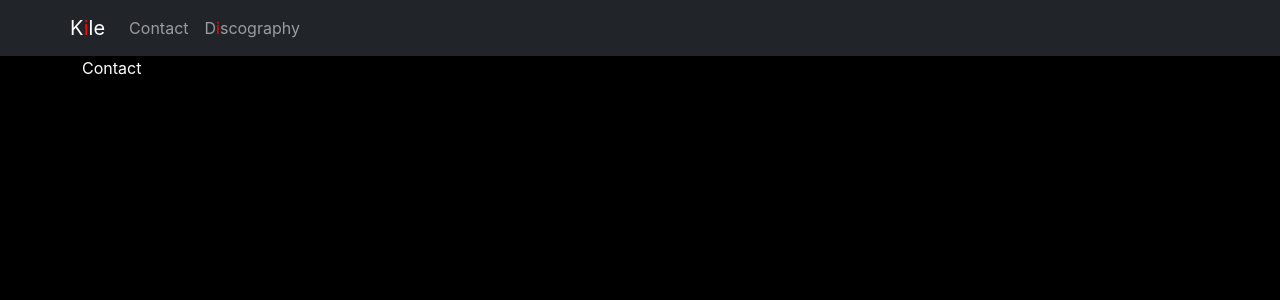
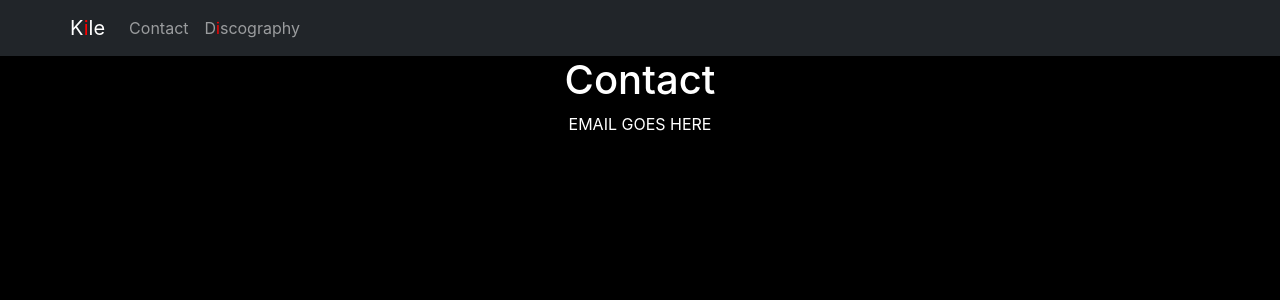
Before and after one commit to brantleyrecs/tkodell, a Next.js app: page /contact in a window 1280 px wide. Shown: the top 300 px of the page. Built offline with nearby package versions, Linux system fonts and the light colour scheme.

Commit message:
started contact page

```diff
--- a/pages/contact.js
+++ b/pages/contact.js
@@ -1,5 +1,12 @@
 import React from 'react';
 
 export default function Contact() {
-  return <div>Contact</div>;
+  return (
+    <>
+      <div className="text-center d-flex flex-column">
+        <h1>Contact</h1>
+        <p>EMAIL GOES HERE</p>
+      </div>
+    </>
+  );
 }
```
